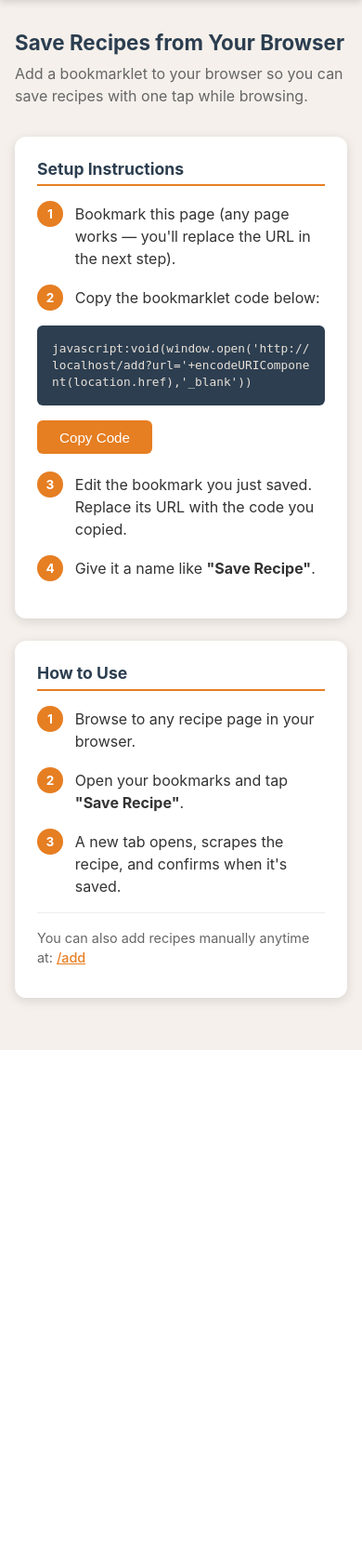
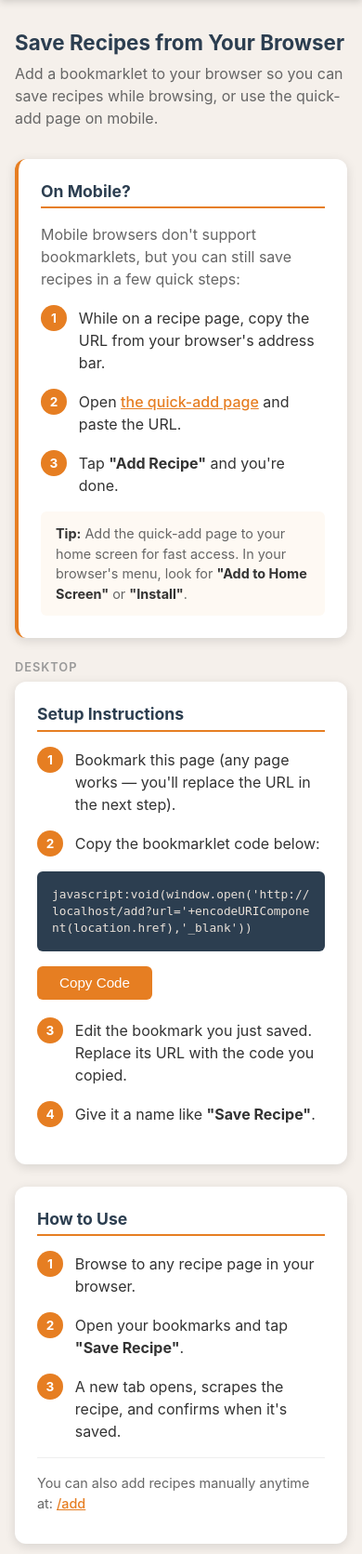
Before and after one commit to skuzniak-ca/recipinator, a Flask app: page /bookmarklet in a window 390 px wide. Shown: the part 63-1734 px from the top of the page at 93% size. Before the commit the page ends 1192 px from the top, so only its background shows below. Run offline with Flask 3, Linux system fonts and the light colour scheme.

Commit message:
Added mobile instructions to bookmarklet page, updated JSON-LD parsing to check for @type and type as a fallback, stripped trademark symbols from ingredients scraped

```diff
--- a/scraper.py
+++ b/scraper.py
@@ -141,16 +141,19 @@ def _try_json_ld(soup):
         # Handle list of items
         if isinstance(data, list):
             for item in data:
-                if isinstance(item, dict) and item.get('@type') in ('Recipe', ['Recipe']):
-                    data = item
-                    break
+                if isinstance(item, dict):
+                    t = item.get('@type') or item.get('type', '')
+                    if t in ('Recipe', ['Recipe']):
+                        data = item
+                        break
             else:
                 continue
 
         if not isinstance(data, dict):
             continue
 
-        schema_type = data.get('@type', '')
+        # Some sites use 'type' instead of '@type'
+        schema_type = data.get('@type') or data.get('type', '')
         if isinstance(schema_type, list):
             schema_type = schema_type[0] if schema_type else ''
 
@@ -193,9 +196,11 @@ def _parse_instructions(instructions_data):
             if isinstance(item, str):
                 steps.append(item)
             elif isinstance(item, dict):
-                if item.get('@type') == 'HowToStep':
+                # Some sites use 'type' instead of '@type'
+                item_type = item.get('@type') or item.get('type', '')
+                if item_type == 'HowToStep':
                     steps.append(item.get('text', ''))
-                elif item.get('@type') == 'HowToSection':
+                elif item_type == 'HowToSection':
                     section_name = item.get('name', '')
                     if section_name:
                         steps.append(f"\n{section_name}:")
@@ -497,6 +502,8 @@ def _clean_text(text):
     text = re.sub(r'\s*\(\s*\$\d+(?:\.\d{1,2})?\s*\)', '', text)
     # Also strip standalone prices not in parens: $0.42
     text = re.sub(r'\s*\$\d+(?:\.\d{1,2})?', '', text)
+    # Strip trademark, registered, copyright, and service mark symbols
+    text = re.sub(r'[®™©℠]', '', text)
     # Strip footnote markers (asterisks)
     text = re.sub(r'\*+', '', text)
     # Clean up trailing commas and empty parens left after stripping
--- a/templates/bookmarklet.html
+++ b/templates/bookmarklet.html
@@ -153,6 +153,41 @@
         }
 
         .manual-link:hover { text-decoration: underline; }
+
+        .mobile-card {
+            border-left: 4px solid #e67e22;
+        }
+
+        .mobile-card h3 {
+            color: #2c3e50;
+            font-size: 1.1rem;
+            margin-bottom: 1rem;
+            padding-bottom: 0.4rem;
+            border-bottom: 2px solid #e67e22;
+        }
+
+        .tip {
+            background: #fef9f3;
+            border-radius: 6px;
+            padding: 0.8rem 1rem;
+            margin-top: 1rem;
+            font-size: 0.9rem;
+            color: #666;
+            line-height: 1.5;
+        }
+
+        .tip strong {
+            color: #333;
+        }
+
+        .section-label {
+            font-size: 0.8rem;
+            text-transform: uppercase;
+            letter-spacing: 1px;
+            color: #999;
+            font-weight: 600;
+            margin-bottom: 0.5rem;
+        }
     </style>
 </head>
 <body>
@@ -164,8 +199,46 @@
     <div class="container">
         <h2>Save Recipes from Your Browser</h2>
         <p class="intro">
-            Add a bookmarklet to your browser so you can save recipes with one tap while browsing.
+            Add a bookmarklet to your browser so you can save recipes while browsing, or use the
+            quick-add page on mobile.
         </p>
+
+        <div class="card mobile-card">
+            <h3>On Mobile?</h3>
+            <p style="color: #666; line-height: 1.5; margin-bottom: 1rem;">
+                Mobile browsers don't support bookmarklets, but you can still save recipes in a few quick steps:
+            </p>
+
+            <div class="step">
+                <div class="step-num">1</div>
+                <div class="step-text">
+                    While on a recipe page, copy the URL from your browser's address bar.
+                </div>
+            </div>
+
+            <div class="step">
+                <div class="step-num">2</div>
+                <div class="step-text">
+                    Open <a class="manual-link" id="add-link-mobile" href="/add">the quick-add page</a>
+                    and paste the URL.
+                </div>
+            </div>
+
+            <div class="step">
+                <div class="step-num">3</div>
+                <div class="step-text">
+                    Tap <strong>"Add Recipe"</strong> and you're done.
+                </div>
+            </div>
+
+            <div class="tip">
+                <strong>Tip:</strong> Add the quick-add page to your home screen for fast access.
+                In your browser's menu, look for <strong>"Add to Home Screen"</strong> or
+                <strong>"Install"</strong>.
+            </div>
+        </div>
+
+        <p class="section-label">Desktop</p>
 
         <div class="card">
             <h3>Setup Instructions</h3>
@@ -243,6 +316,7 @@
 
         document.getElementById('bookmarklet-code').textContent = code;
         document.getElementById('add-link').href = origin + '/add';
+        document.getElementById('add-link-mobile').href = origin + '/add';
 
         function copyCode() {
             navigator.clipboard.writeText(code).then(function() {
```
